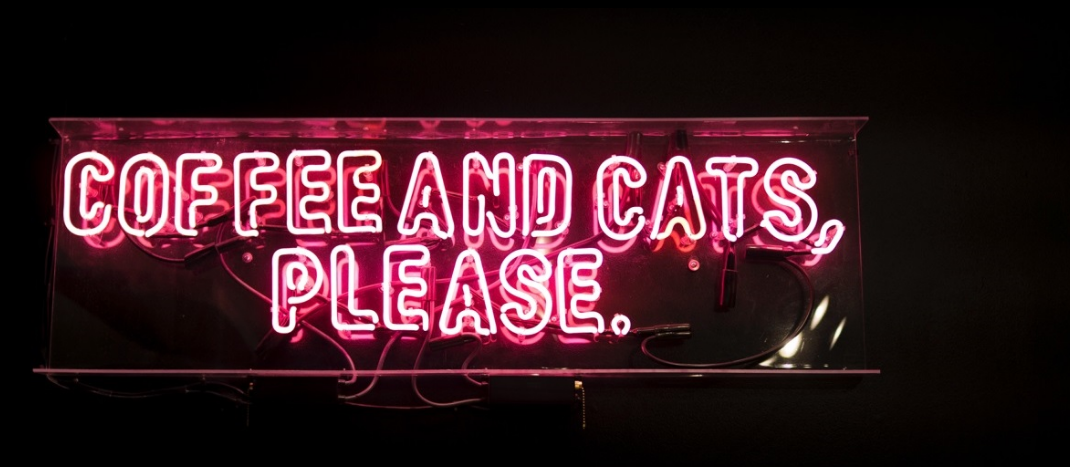
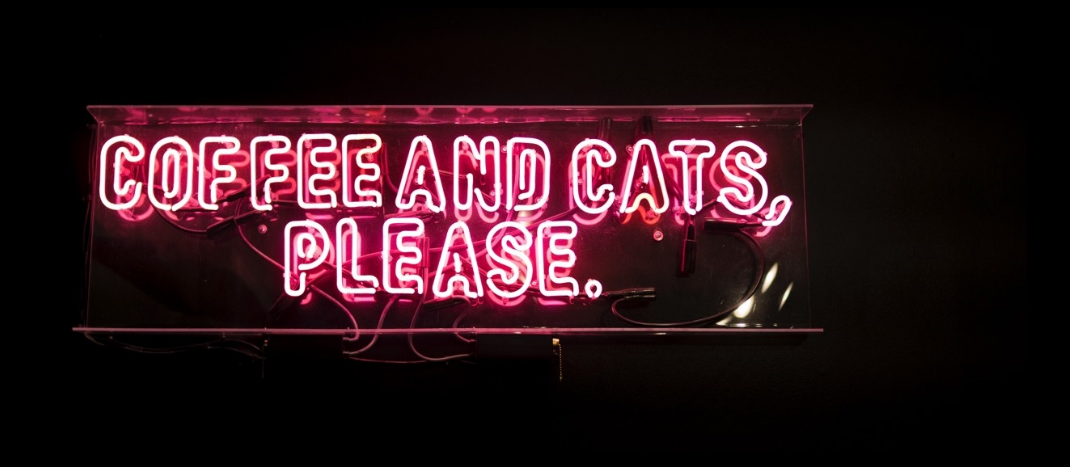
Before and after one commit to ViktoriaGusev/CatCafe, a plain HTML site: page index.html in a window 1280 px wide. Shown: the top 467 px of the page, without its empty margins (182-1252 px from the left). Drawn offline with Linux system fonts and the light colour scheme.

Commit message:
Update index.html

```diff
--- a/index.html
+++ b/index.html
@@ -38,7 +38,7 @@
 
 <body style="background-color:black;">
 	<center>
-		<img style="height:500px" src="catcafepics/main.jpg" />
+		<img style="max-width:90%; max-height:100%; object-fit:contain; margin:0 auto; display:block;" src="catcafepics/main.jpg" />
 		<h1 style="color:#ff7097; size:62px; font-family:Helvetica;"> Vika's Cat Cafe</h1>
 		<div class="nav-container">
 			<ul class="nav-menu">
```
